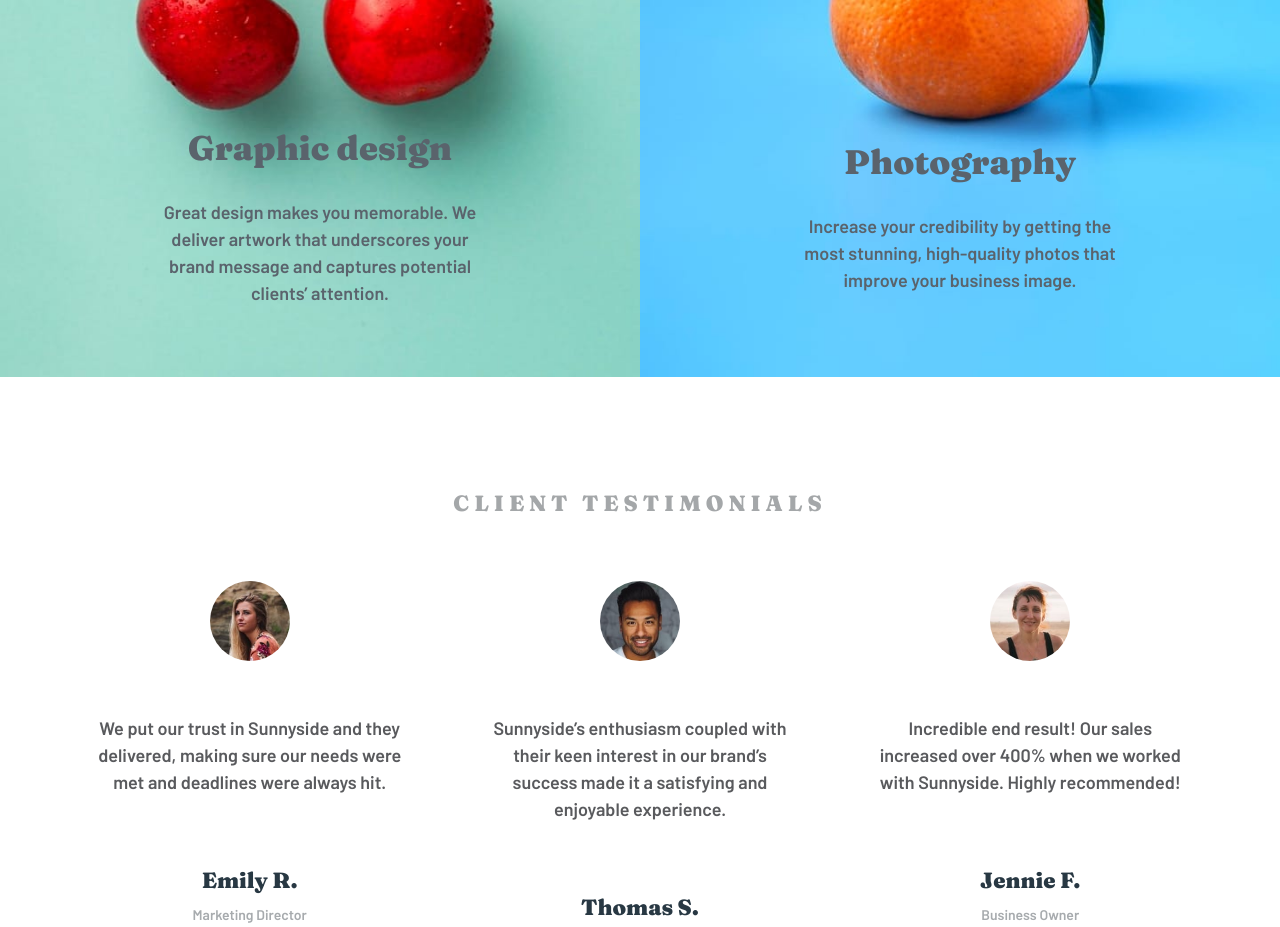
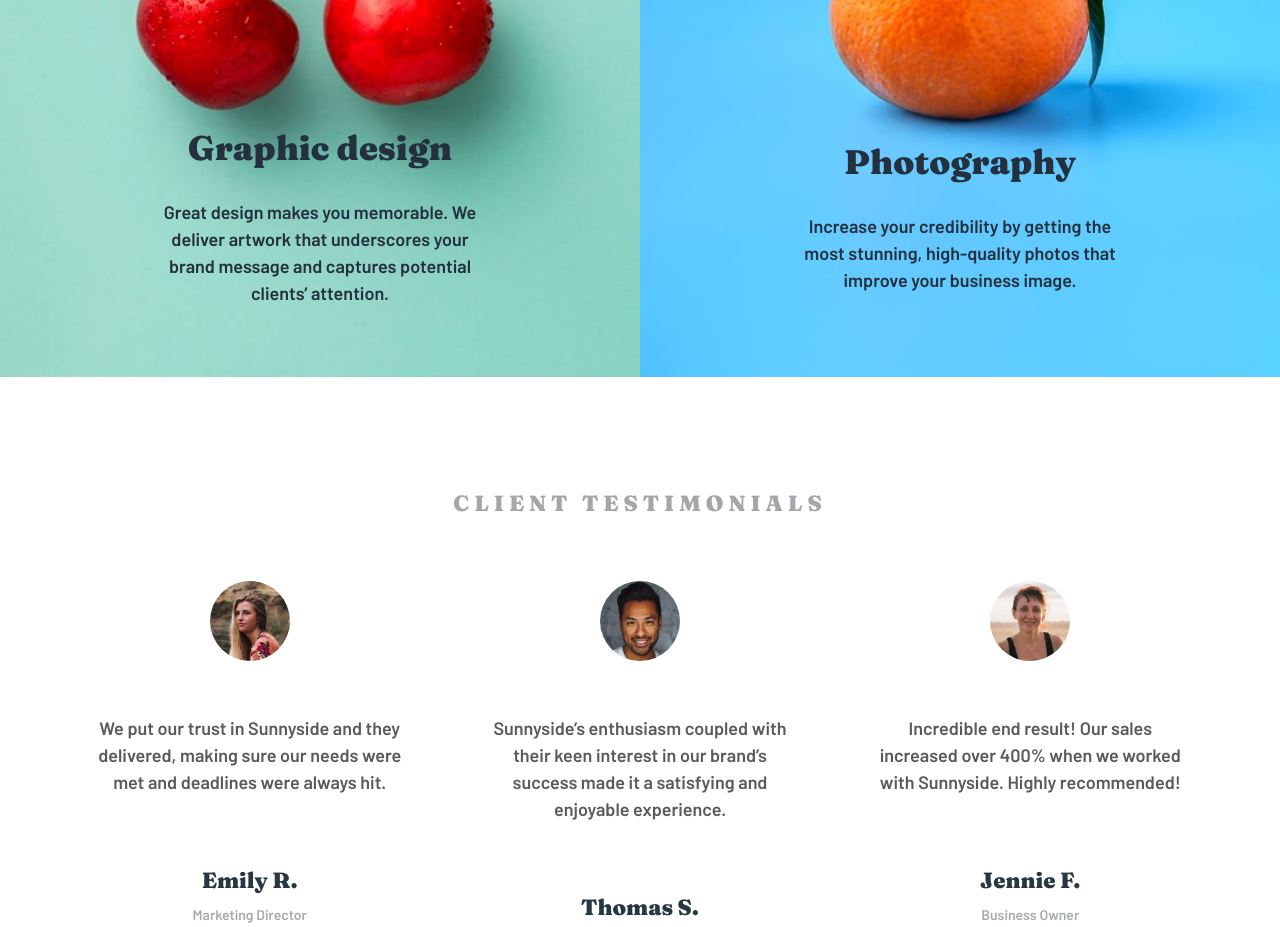
Before and after one commit to popmihaiadrianwebdevelopment/sunnyside-aggency-landing, a plain HTML site: page index.html in a window 1280 px wide. Shown: the part 2280-3207 px from the top of the page. Drawn offline with Linux system fonts and the light colour scheme.

Commit message:
Add files via upload

```diff
--- a/style.css
+++ b/style.css
@@ -132,7 +132,7 @@ nav ul li a.btn:hover{
     max-width: 400px;
     left: 50%;
     transform: translate(-50%,-50%);
-    color: hsl(213, 9%, 39%);
+    color: hsl(212, 27%, 19%);
 }
 .box-content h3{
     font-size: 34px;
```
